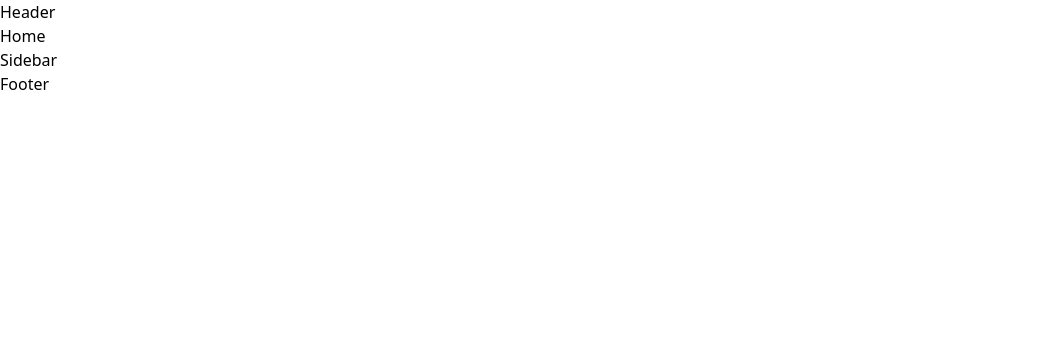
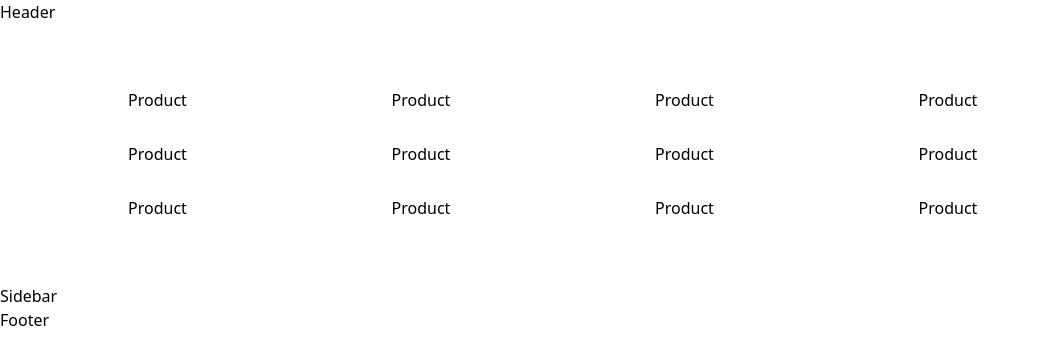
Before and after one commit to marykasp/pixieplastics-ecommerce, a React (Vite) app: page / in a window 1280 px wide. Shown: the top 364 px of the page, without its empty margins (0-1040 px from the left). Built offline with nearby package versions, Linux system fonts and the light colour scheme.

Commit message:
chore: start home page with list of products as a grid

```diff
--- a/src/components/Product.jsx
+++ b/src/components/Product.jsx
@@ -1,4 +1,7 @@
-const Product = () => {
+import { useContext } from 'react';
+
+const Product = ({ product }) => {
+  console.log(product);
   return <div>Product</div>;
 };
 
--- a/src/contexts/ProductContext.jsx
+++ b/src/contexts/ProductContext.jsx
@@ -1,7 +1,7 @@
 import React, { createContext, useState, useEffect } from 'react';
 
 // create context
-const ProductContext = createContext();
+export const ProductContext = createContext();
 
 const ProductProvider = ({ children }) => {
   // products state
@@ -12,7 +12,7 @@ const ProductProvider = ({ children }) => {
     const fetchProducts = async () => {
       const response = await fetch('data.json');
       const data = await response.json();
-      console.log(data);
+      // console.log(data);
       setProducts(data);
     };
     fetchProducts();
--- a/src/pages/Home.jsx
+++ b/src/pages/Home.jsx
@@ -1,5 +1,23 @@
+import { useContext } from 'react';
+// import Product context
+import { ProductContext } from '../contexts/ProductContext';
+import Product from '../components/Product';
+
 const Home = () => {
-  return <div>Home</div>;
+  // get products from product context
+  const { products } = useContext(ProductContext);
+
+  return (
+    <section className="py-16">
+      <div className="container mx-auto">
+        <div className="grid grid-cols-1 md:grid-cols-2 lg:grid-cols-4 xl:grid-cols-4 gap-[30px] max-w-sm md:max-w-none mx-auto md:mx-0">
+          {products.map((product) => {
+            return <Product key={product.id} product={product} />;
+          })}
+        </div>
+      </div>
+    </section>
+  );
 };
 
 export default Home;
```
